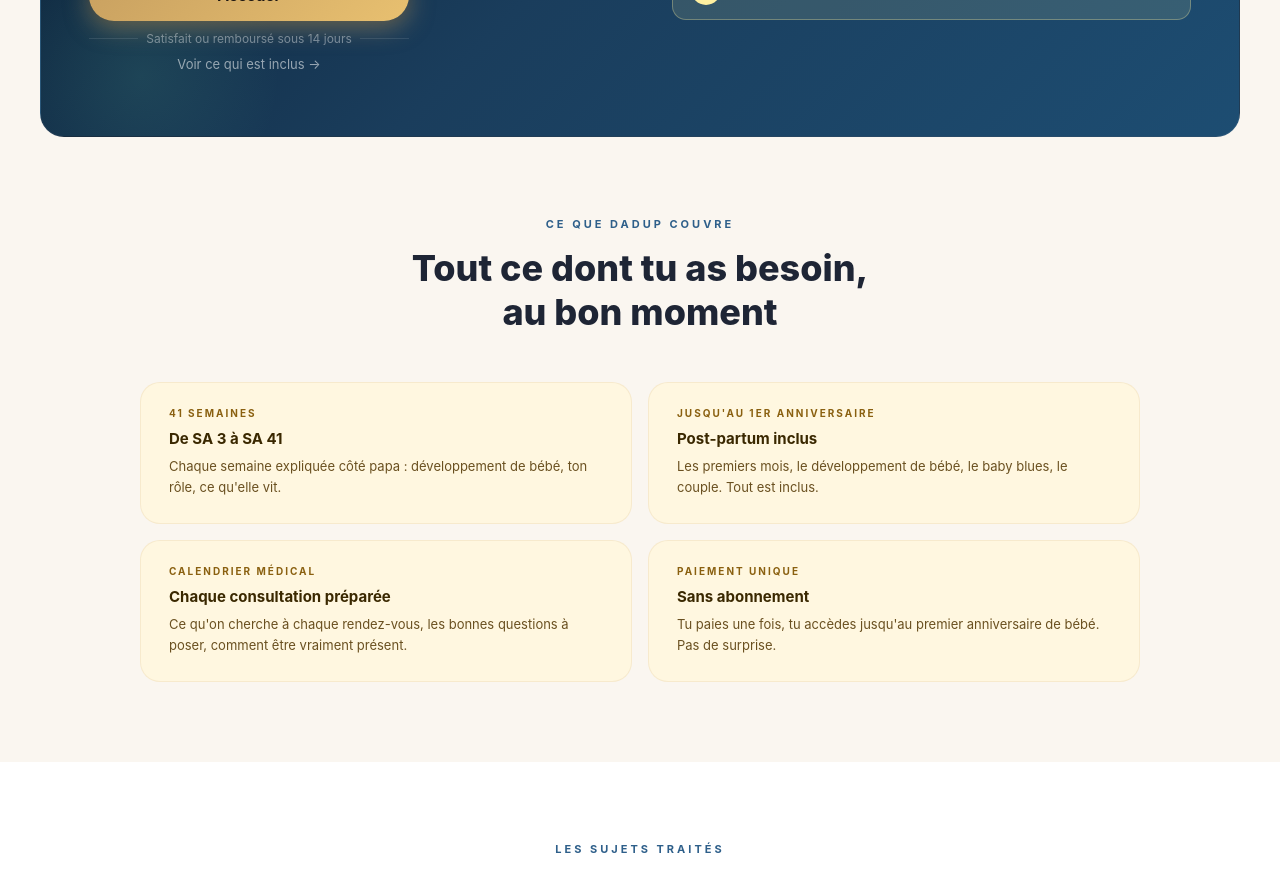
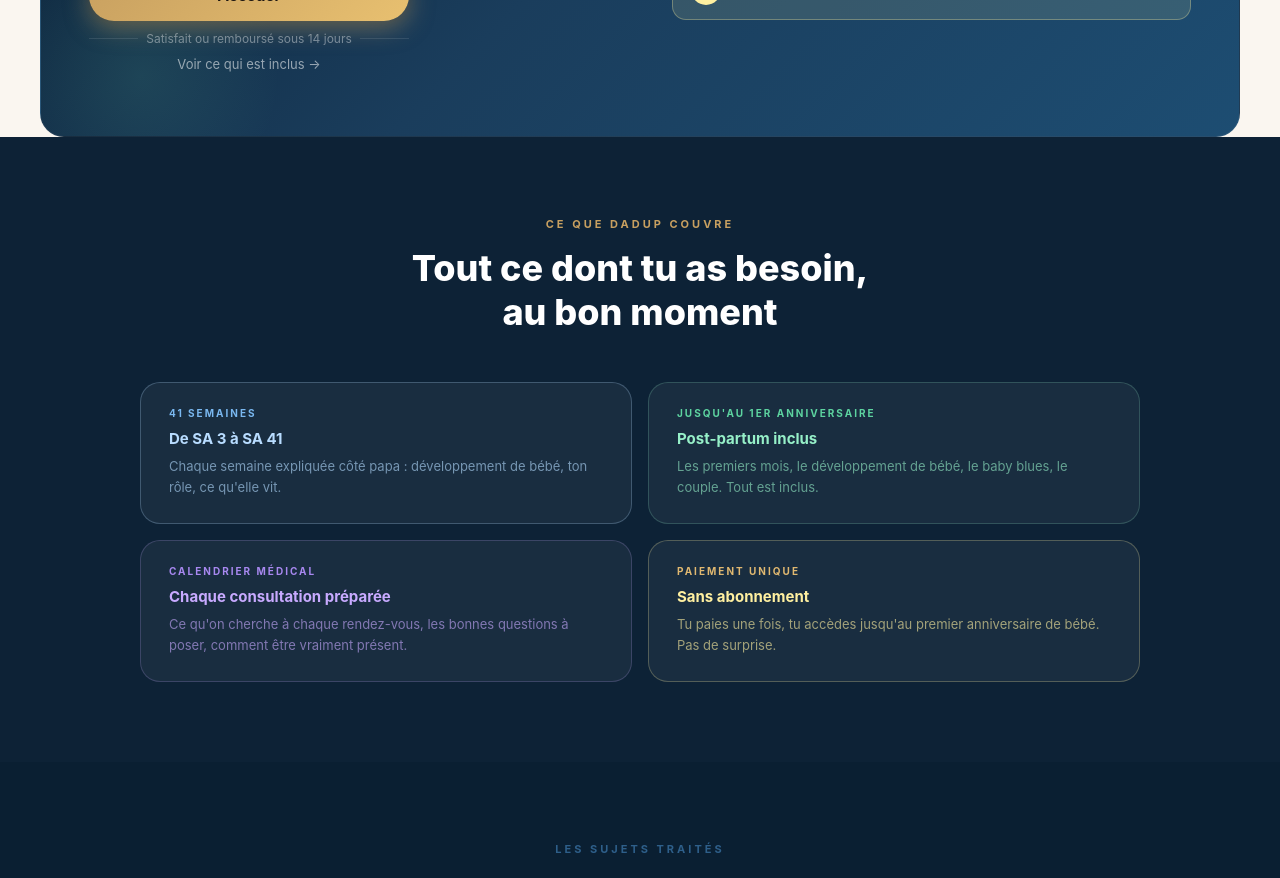
Before and after one commit to Julproject/dadup, a Next.js app: page / in a window 1280 px wide. Shown: the part 460-1338 px from the top of the page. Built offline with nearby package versions, Linux system fonts and the light colour scheme.

Commit message:
Update page.tsx

```diff
--- a/app/page.tsx
+++ b/app/page.tsx
@@ -14,7 +14,7 @@ export default function Home() {
   };
 
   return (
-    <main style={{minHeight:'100vh', background:C.white, fontFamily:"-apple-system,BlinkMacSystemFont,'Segoe UI',sans-serif", overflowX:'hidden'}}>
+    <main style={{minHeight:'100vh', background:'#f0ece6', fontFamily:"-apple-system,BlinkMacSystemFont,'Segoe UI',sans-serif", overflowX:'hidden'}}>
 
       <style>{`
         * { box-sizing: border-box; margin: 0; padding: 0; }
@@ -55,7 +55,7 @@ export default function Home() {
       `}</style>
 
       {/* NAV */}
-      <nav style={{background:C.white, borderBottom:`1px solid ${C.border}`, position:'sticky', top:0, zIndex:50, padding:'0 40px', display:'flex', alignItems:'center', justifyContent:'space-between', height:'68px'}}>
+      <nav style={{background:'#fffdf9', borderBottom:'1px solid #e8e0d0', position:'sticky', top:0, zIndex:50, padding:'0 40px', display:'flex', alignItems:'center', justifyContent:'space-between', height:'68px'}}>
         <div style={{display:'flex', alignItems:'center', gap:'48px'}}>
           <a href="/" style={{display:'flex', alignItems:'center', gap:'10px', textDecoration:'none'}}>
             <svg viewBox="0 0 300 300" width="34" height="34">
@@ -89,7 +89,7 @@ export default function Home() {
         </button>
       </nav>
       {menuOpen && (
-        <div className="mobile-menu" style={{background:C.white, borderBottom:`1px solid ${C.border}`, padding:'16px 20px', gap:'4px', position:'sticky', top:'68px', zIndex:49}}>
+        <div className="mobile-menu" style={{background:'#fffdf9', borderBottom:'1px solid #e8e0d0', padding:'16px 20px', gap:'4px', position:'sticky', top:'68px', zIndex:49}}>
           <a href="/pourquoi" style={{color:C.text, fontSize:'15px', padding:'10px 8px', textDecoration:'none', borderBottom:`1px solid ${C.cream}`}}>Pourquoi DadUp</a>
           <a href="/inclus" style={{color:C.text, fontSize:'15px', padding:'10px 8px', textDecoration:'none', borderBottom:`1px solid ${C.cream}`}}>Ce qui est inclus</a>
           <a href="/tarifs" style={{color:C.text, fontSize:'15px', padding:'10px 8px', textDecoration:'none', borderBottom:`1px solid ${C.cream}`}}>Tarifs</a>
@@ -158,23 +158,23 @@ export default function Home() {
       </section>
 
       {/* SECTION CHIFFRES CLÉS — jaune pastel */}
-      <section className="section-pad" style={{padding:'80px 40px', background:C.cream}}>
+      <section style={{padding:'80px 40px', background:'#0d2236'}}>
         <div style={{maxWidth:'1000px', margin:'0 auto'}}>
           <div style={{textAlign:'center', marginBottom:'48px'}}>
-            <p style={{color:C.blue, fontSize:'11px', fontWeight:700, letterSpacing:'3px', textTransform:'uppercase' as const, margin:'0 0 16px'}}>Ce que DadUp couvre</p>
-            <h2 style={{color:C.dark, fontSize:'36px', fontWeight:800, margin:0, lineHeight:1.2}}>Tout ce dont tu as besoin,<br/>au bon moment</h2>
+            <p style={{color:'#c8a060', fontSize:'11px', fontWeight:700, letterSpacing:'3px', textTransform:'uppercase' as const, margin:'0 0 16px'}}>Ce que DadUp couvre</p>
+            <h2 style={{color:'#fff', fontSize:'36px', fontWeight:800, margin:0, lineHeight:1.2}}>Tout ce dont tu as besoin,<br/>au bon moment</h2>
           </div>
           <div className="stats-4col">
             {[
-              {label:'41 semaines', title:'De SA 3 à SA 41', desc:"Chaque semaine expliquée côté papa : développement de bébé, ton rôle, ce qu'elle vit."},
-              {label:"Jusqu'au 1er anniversaire", title:'Post-partum inclus', desc:'Les premiers mois, le développement de bébé, le baby blues, le couple. Tout est inclus.'},
-              {label:'Calendrier médical', title:'Chaque consultation préparée', desc:"Ce qu'on cherche à chaque rendez-vous, les bonnes questions à poser, comment être vraiment présent."},
-              {label:'Paiement unique', title:'Sans abonnement', desc:"Tu paies une fois, tu accèdes jusqu'au premier anniversaire de bébé. Pas de surprise."},
+              {border:'rgba(180,220,255,0.25)', label:'41 semaines', lc:'#7ab8f0', title:'De SA 3 à SA 41', tc:'#B8DCFF', desc:"Chaque semaine expliquée côté papa : développement de bébé, ton rôle, ce qu'elle vit.", dc:'rgba(180,220,255,0.6)'},
+              {border:'rgba(150,240,200,0.2)', label:"Jusqu'au 1er anniversaire", lc:'#5dd4a0', title:'Post-partum inclus', tc:'#96F0C8', desc:'Les premiers mois, le développement de bébé, le baby blues, le couple. Tout est inclus.', dc:'rgba(150,240,200,0.6)'},
+              {border:'rgba(200,170,255,0.2)', label:'Calendrier médical', lc:'#a888f0', title:'Chaque consultation préparée', tc:'#C8AAFF', desc:"Ce qu'on cherche à chaque rendez-vous, les bonnes questions à poser, comment être vraiment présent.", dc:'rgba(200,170,255,0.6)'},
+              {border:'rgba(255,240,160,0.25)', label:'Paiement unique', lc:'#e0b870', title:'Sans abonnement', tc:'#FFF0A0', desc:"Tu paies une fois, tu accèdes jusqu'au premier anniversaire de bébé. Pas de surprise.", dc:'rgba(255,240,160,0.6)'},
             ].map((s,i) => (
-              <div key={i} style={{background:'#FFF7E0', borderRadius:'20px', padding:'24px 28px', border:'1px solid rgba(200,160,96,0.15)'}}>
-                <p style={{color:'#8A6010', fontSize:'10px', fontWeight:700, letterSpacing:'2px', textTransform:'uppercase' as const, margin:'0 0 10px'}}>{s.label}</p>
-                <p style={{color:'#3A2800', fontSize:'15px', fontWeight:700, margin:'0 0 8px'}}>{s.title}</p>
-                <p style={{color:'#6a5020', fontSize:'13px', margin:0, lineHeight:1.65}}>{s.desc}</p>
+              <div key={i} style={{background:'rgba(255,255,255,0.05)', borderRadius:'20px', padding:'24px 28px', border:`1px solid ${s.border}`}}>
+                <p style={{color:s.lc, fontSize:'10px', fontWeight:700, letterSpacing:'2px', textTransform:'uppercase' as const, margin:'0 0 10px'}}>{s.label}</p>
+                <p style={{color:s.tc, fontSize:'15px', fontWeight:700, margin:'0 0 8px'}}>{s.title}</p>
+                <p style={{color:s.dc, fontSize:'13px', margin:0, lineHeight:1.65}}>{s.desc}</p>
               </div>
             ))}
           </div>
@@ -182,7 +182,7 @@ export default function Home() {
       </section>
 
       {/* CE QUE PERSONNE NE T'EXPLIQUE — DÉFILEMENT AUTO */}
-      <section style={{padding:'80px 0', background:C.white, overflow:'hidden'}}>
+      <section style={{padding:'80px 0', background:'#0a1f32', overflow:'hidden'}}>
         <div style={{textAlign:'center', marginBottom:'48px', padding:'0 40px'}}>
           <p style={{color:C.blue, fontSize:'11px', fontWeight:700, letterSpacing:'3px', textTransform:'uppercase' as const, margin:'0 0 16px'}}>Les sujets traités</p>
           <h2 style={{color:C.dark, fontSize:'36px', fontWeight:800, margin:'0 0 16px', lineHeight:1.2}}>Tout ce que personne<br/>ne t&apos;explique</h2>
@@ -243,7 +243,7 @@ export default function Home() {
       </section>
 
       {/* CTA FINAL */}
-      <section className="cta-section" style={{background:C.blueDark, padding:'80px 40px', textAlign:'center' as const}}>
+      <section className="cta-section" style={{background:'linear-gradient(135deg,#0a1f32,#1A3D5C)', padding:'80px 40px', textAlign:'center' as const}}>
         <p style={{color:C.gold, fontSize:'11px', fontWeight:700, letterSpacing:'3px', textTransform:'uppercase' as const, margin:'0 0 16px'}}>Accès immédiat</p>
         <h2 style={{color:C.white, fontSize:'44px', fontWeight:800, margin:'0 0 16px', lineHeight:1.1}}>
           Être père, ça commence<br/>bien avant la naissance
@@ -251,14 +251,14 @@ export default function Home() {
         <p style={{color:'rgba(255,255,255,0.5)', fontSize:'15px', margin:'0 0 32px', lineHeight:1.7}}>
           Elle porte bébé. Tu portes le reste.
         </p>
-        <button onClick={goToStripe} style={{background:C.gold, color:'#1c1510', border:'none', padding:'18px 48px', borderRadius:'32px', fontSize:'16px', fontWeight:800, cursor:'pointer', width:'100%', maxWidth:'400px', display:'block', margin:'0 auto 12px'}}>
+        <button onClick={goToStripe} style={{background:'linear-gradient(135deg,#c8a060,#e8c070)', color:'#1c1510', border:'none', padding:'18px 48px', borderRadius:'32px', fontSize:'16px', fontWeight:800, cursor:'pointer', width:'100%', maxWidth:'400px', display:'block', margin:'0 auto 12px', boxShadow:'0 6px 24px rgba(200,160,96,0.4)'}}>
           Accéder
         </button>
         <p style={{color:'rgba(255,255,255,0.3)', fontSize:'13px', margin:0}}>Paiement unique · Satisfait ou remboursé sous 14 jours</p>
       </section>
 
       {/* FOOTER */}
-      <footer className="footer-section" style={{background:C.dark, borderTop:'1px solid #2e3848', padding:'32px 40px'}}>
+      <footer className="footer-section" style={{background:'#060e16', borderTop:'1px solid rgba(255,255,255,0.06)', padding:'32px 40px'}}>
         <div className="footer-inner">
           <div style={{display:'flex', alignItems:'center', gap:'8px'}}>
             <svg viewBox="0 0 300 300" width="28" height="28">
```
